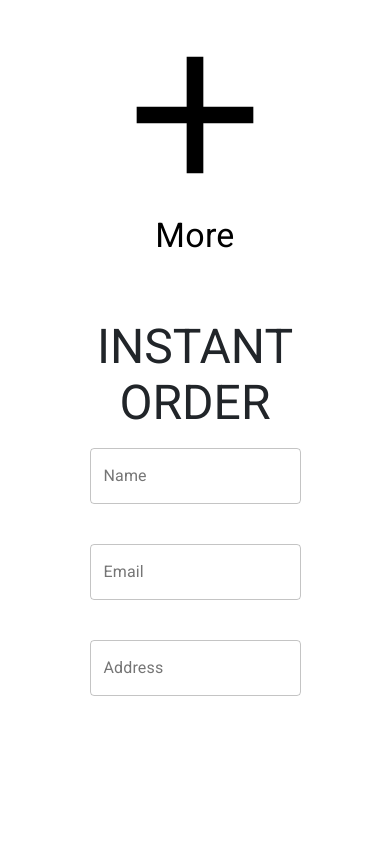
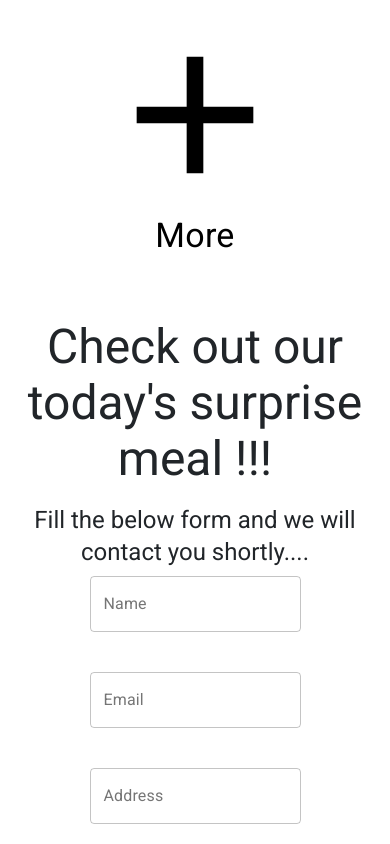
Before and after one commit to ashu18aman/react-alimento, a React (Create React App) app: page / in a window 390 px wide. Shown: the part 2802-3646 px from the top of the page. Before the commit the page ends 3518 px from the top, so only its background shows below. Built offline with nearby package versions, Linux system fonts and the light colour scheme.

Commit message:
fix InstantOrder

```diff
--- a/src/components/InstantOrder.js
+++ b/src/components/InstantOrder.js
@@ -21,9 +21,14 @@ const InstantOrder = () => {
     const classes = useStyles();
     return (
         <Container className="root">
-            <Typography variant="h3" component="h3" align="center" gutterBottom>
-                INSTANT ORDER
-            </Typography>
+            <div>
+                <Typography variant="h3" component="h3" align="center" gutterBottom>
+                    Check out our today's surprise meal !!!
+                </Typography>
+                <Typography variant="h5" component="h3" align="center" gutterBottom>
+                    Fill the below form and we will contact you shortly....
+                </Typography>
+            </div>
             <Grid container direction="row"
                 justify="center"
                 alignItems="center">
--- a/src/index.css
+++ b/src/index.css
@@ -15,3 +15,9 @@ code {
   font-family: source-code-pro, Menlo, Monaco, Consolas, "Courier New",
     monospace;
 }
+
+@media (max-width:700px){
+  .linkText{
+    display: none;
+  }
+}
```
